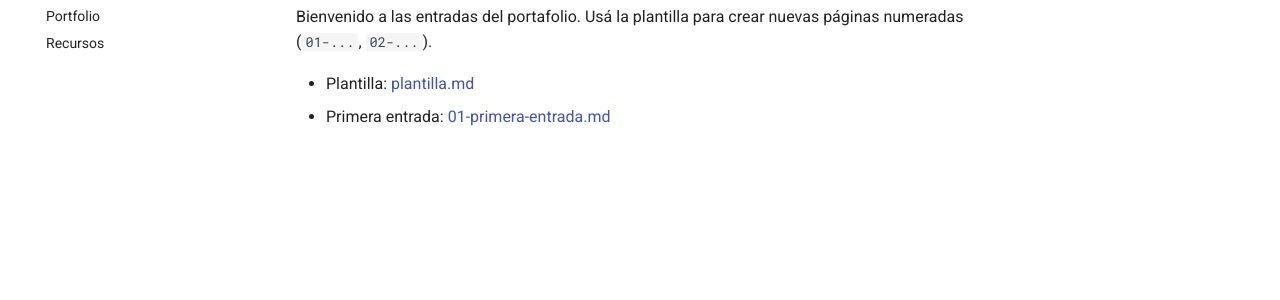
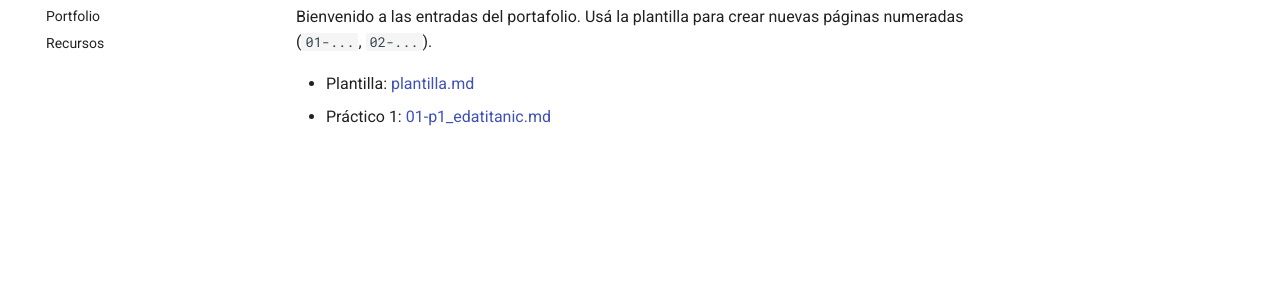
Before and after one commit to royarispe/ia-portfolio, an MkDocs documentation site: the page built from docs/portfolio/index.md, in a window 1280 px wide. Shown: the part 176-476 px from the top of the page. Built offline with MkDocs 1.6.1 and Material for MkDocs 9.7.7, drawn with Linux system fonts in a browser that asks for light colours.

Commit message:
index_add_01

```diff
--- a/docs/portfolio/index.md
+++ b/docs/portfolio/index.md
@@ -9,4 +9,4 @@ Bienvenido a las entradas del portafolio. Usá la plantilla para crear nuevas p
 (`01-...`, `02-...`).
 
 - Plantilla: [plantilla.md](plantilla.md)
-- Primera entrada: [01-primera-entrada.md](01-primera-entrada.md)
+- Práctico 1: [01-p1_edatitanic.md](01-p1_edatitanic.md)
```
